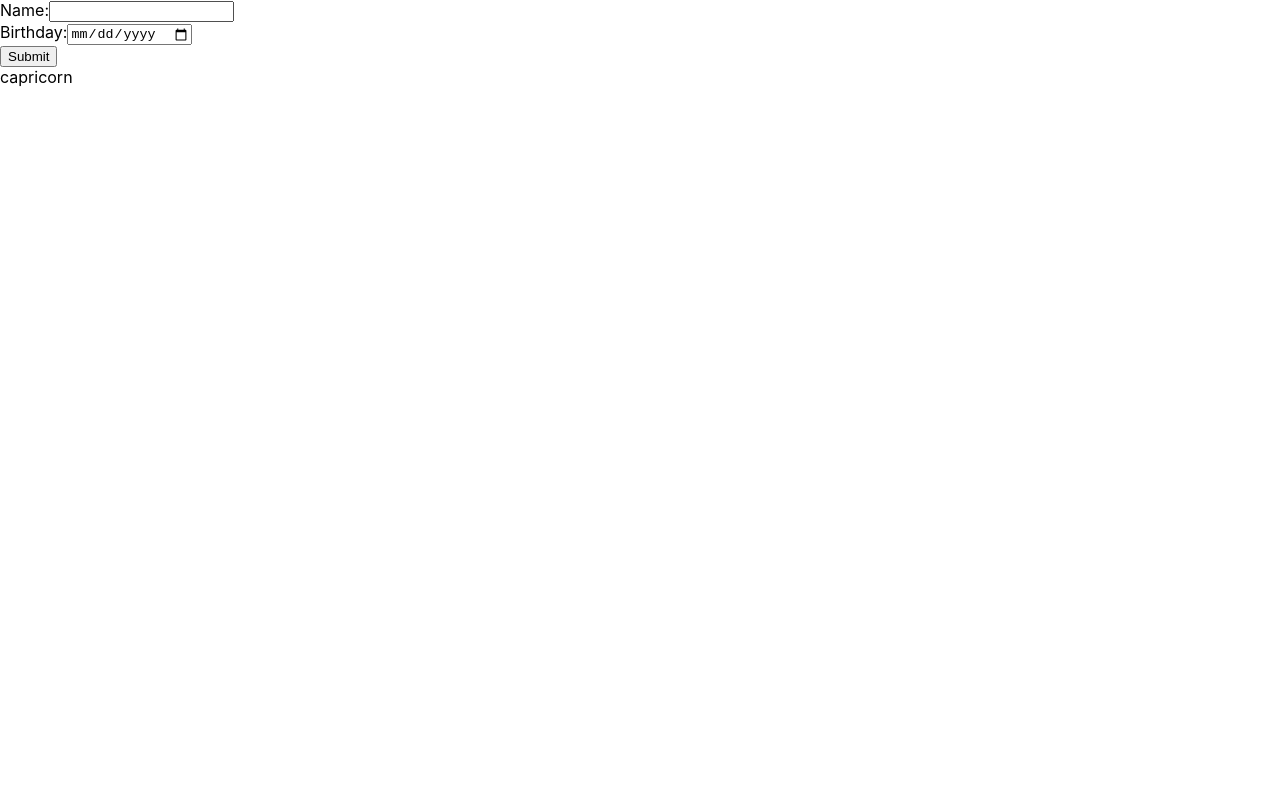
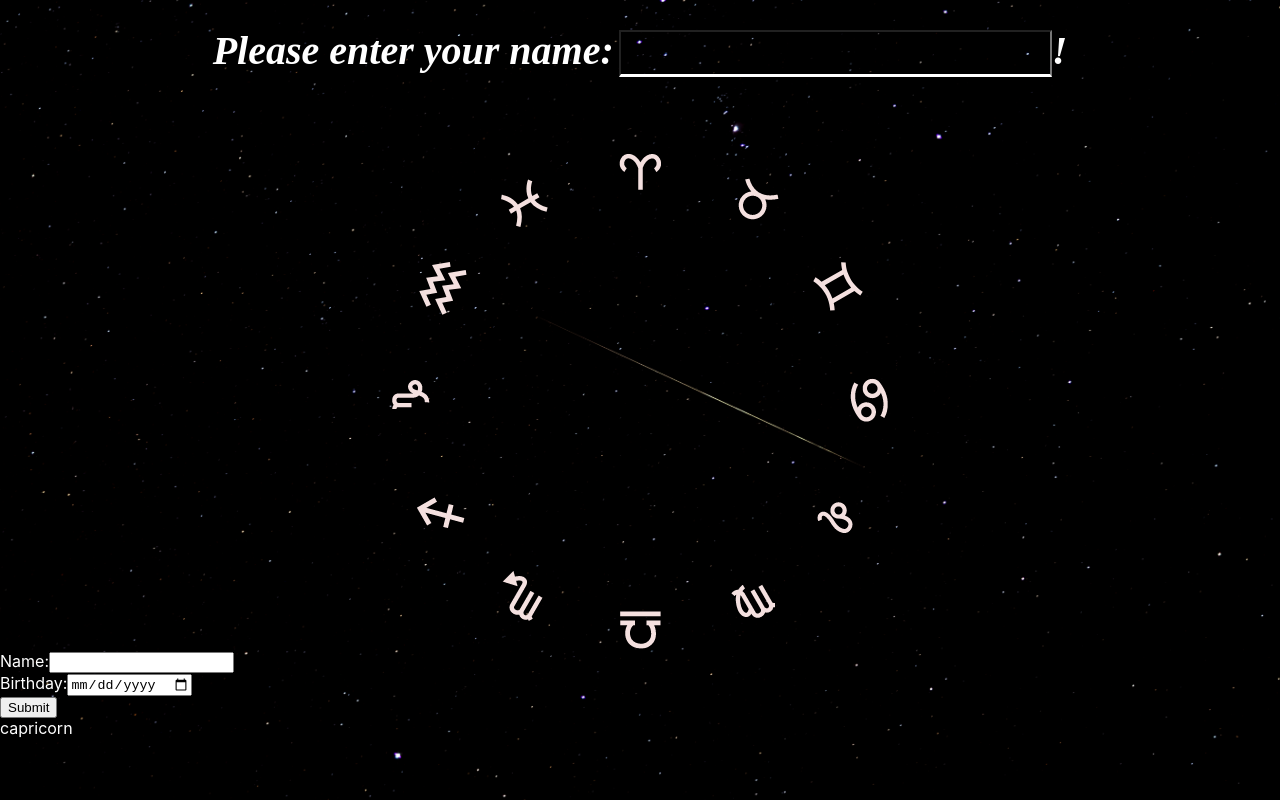
Before and after one commit to layadang/AstroBeanpot, a React (Create React App) app: page / in a window 1280 px wide. Built offline with nearby package versions, Linux system fonts and the light colour scheme.

Commit message:
Connect API with everything

```diff
--- a/src/App.js
+++ b/src/App.js
@@ -3,6 +3,8 @@ import GetUserInfo from "./components/GetUserInfo";
 import { useState, useEffect } from "react";
 import Aztro from "./components/Aztro";
 import GetAstrologicalSign from "./components/GetAstrologicalSign.js";
+import WelcomeName from './components/WelcomeName';
+import Wheel from './components/Wheel';
 
 const App = () => {
   const [birthday, setBirthday] = useState("");
@@ -23,9 +25,14 @@ const App = () => {
    }, []);
 
   return (
-    <div>
-      <GetUserInfo />
-      <GetAstrologicalSign birthday={localStorage.getItem("birthday")} />
+    <div className="parent">
+      <div className="components">
+      <WelcomeName name={''}/>
+        <Wheel/>
+        <GetUserInfo />
+        <GetAstrologicalSign birthday={localStorage.getItem("birthday")} />
+      </div>
+
 
     </div>
   );
```
